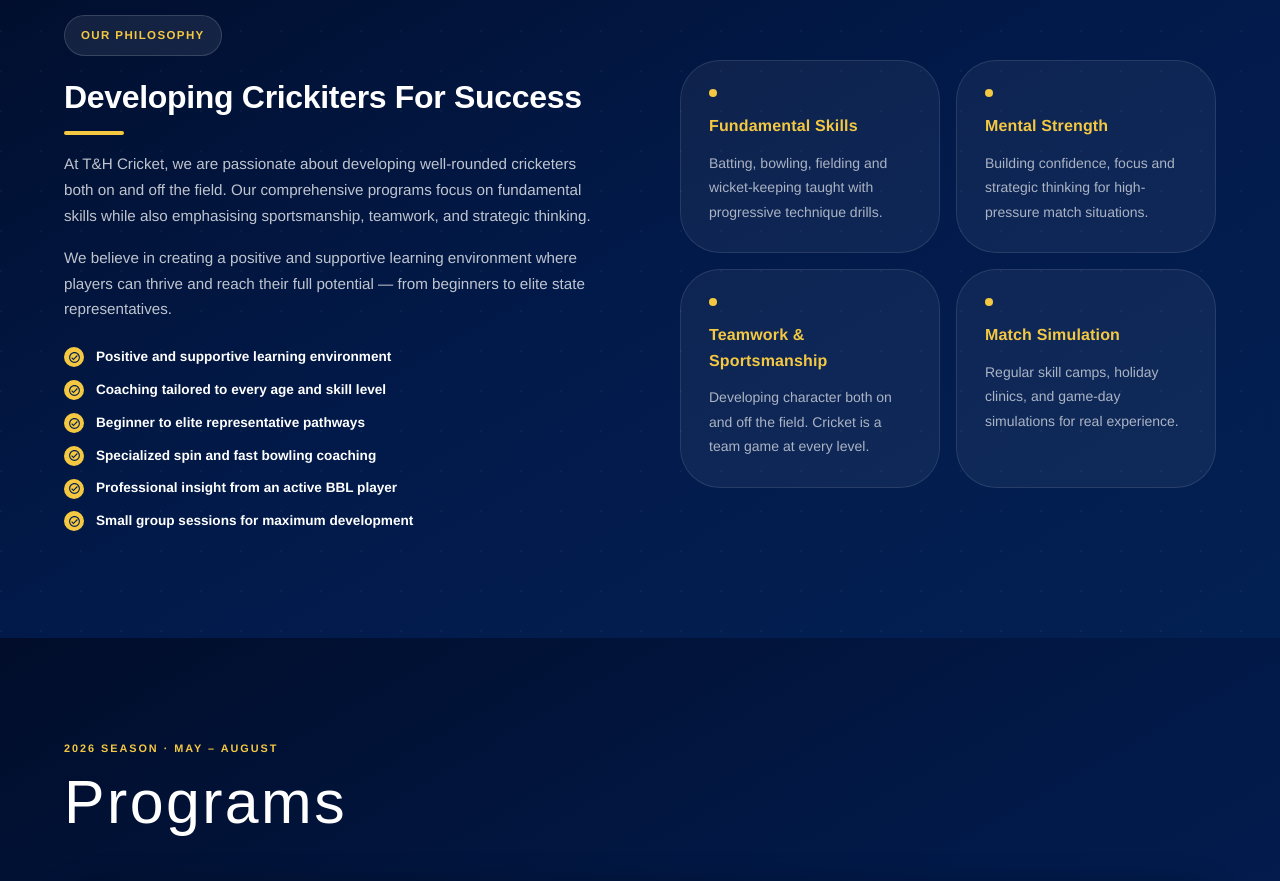
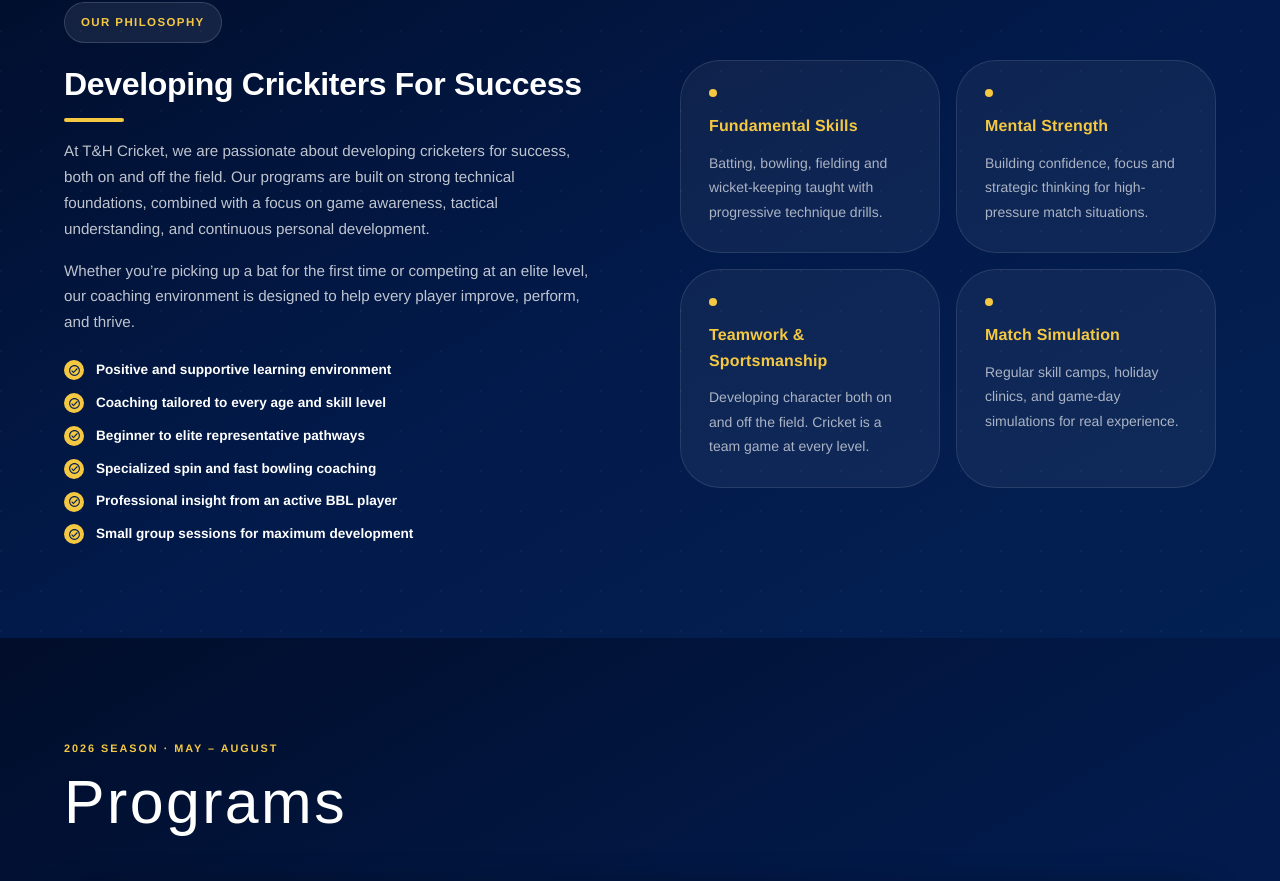
Before and after one commit to s4095136/tandh-cricket-academy, a React (Vite) app in the folder client/: page / in a window 1280 px wide. Shown: the part 890-1771 px from the top of the page. Built offline with nearby package versions, Linux system fonts and the light colour scheme; no server answers.

Commit message:
updated philosphy

```diff
--- a/client/src/components/sections/PhilosophySection.tsx
+++ b/client/src/components/sections/PhilosophySection.tsx
@@ -108,14 +108,13 @@ export default function PhilosophySection() {
               variant="body1"
               sx={{ mb: 2, color: 'rgba(255,255,255,0.75)', lineHeight: 1.7, fontSize: '0.95rem', fontWeight: 500 }}
             >
-              At T&H Cricket, we are passionate about developing well-rounded cricketers both on and off the field. Our comprehensive programs focus on fundamental skills while also emphasising sportsmanship, teamwork, and strategic thinking.
+              At T&H Cricket, we are passionate about developing cricketers for success, both on and off the field. Our programs are built on strong technical foundations, combined with a focus on game awareness, tactical understanding, and continuous personal development.
             </Typography>
             <Typography
               variant="body1"
               sx={{ mb: 3, color: 'rgba(255,255,255,0.75)', lineHeight: 1.7, fontSize: '0.95rem', fontWeight: 500 }}
             >
-              We believe in creating a positive and supportive learning environment where players can thrive and reach their full potential — from beginners to elite state representatives.
-            </Typography>
+              Whether you’re picking up a bat for the first time or competing at an elite level, our coaching environment is designed to help every player improve, perform, and thrive.            </Typography>
 
             {/* Values checklist */}
             <Stack spacing={1.3}>
```
